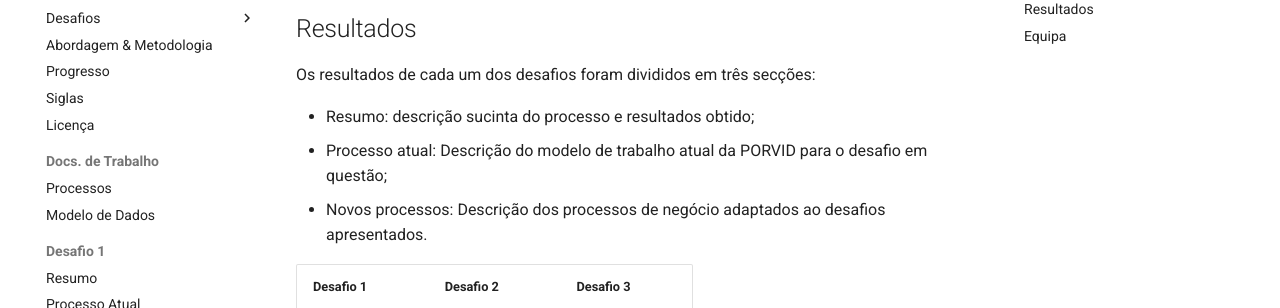
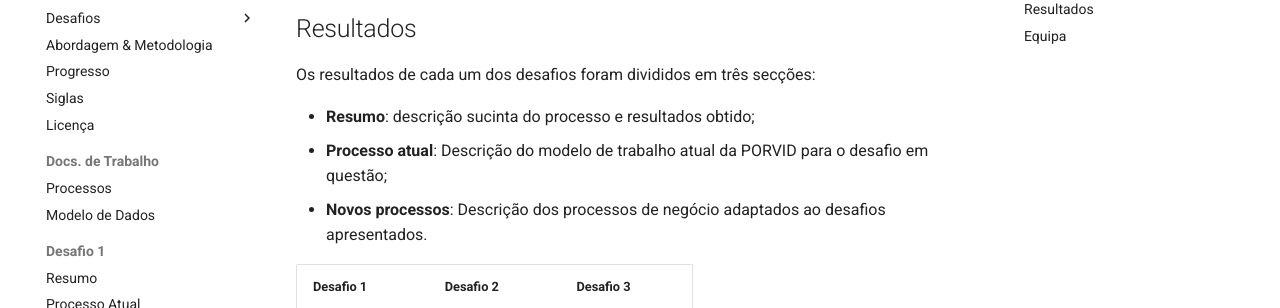
Before and after one commit to hdiogosilva/sos-vitis, an MkDocs documentation site: the page built from docs/index.md, in a window 1280 px wide and 900 px high, scrolled down 1083 px. Shown: the part 153-461 px from the top of the window. Built offline with MkDocs 1.6.1 and Material for MkDocs 9.7.7, drawn with Linux system fonts in a browser that asks for light colours; comment, search, counter and statistics services are not loaded.

Commit message:
home page fixes

```diff
--- a/docs/index.md
+++ b/docs/index.md
@@ -30,9 +30,9 @@ Com este projecto pretende-se assim, na prática, que os viticultores possam con
 
 Os resultados de cada um dos desafios foram divididos em três secções:
 
-+ Resumo: descrição sucinta do processo e resultados obtido;
-+ Processo atual: Descrição do modelo de trabalho atual da PORVID para o desafio em questão;
-+ Novos processos: Descrição dos processos de negócio adaptados ao desafios apresentados.
++ **Resumo**: descrição sucinta do processo e resultados obtido;
++ **Processo atual**: Descrição do modelo de trabalho atual da PORVID para o desafio em questão;
++ **Novos processos**: Descrição dos processos de negócio adaptados ao desafios apresentados.
 
 | Desafio 1 | Desafio 2 | Desafio 3 |
 | | | |
```
